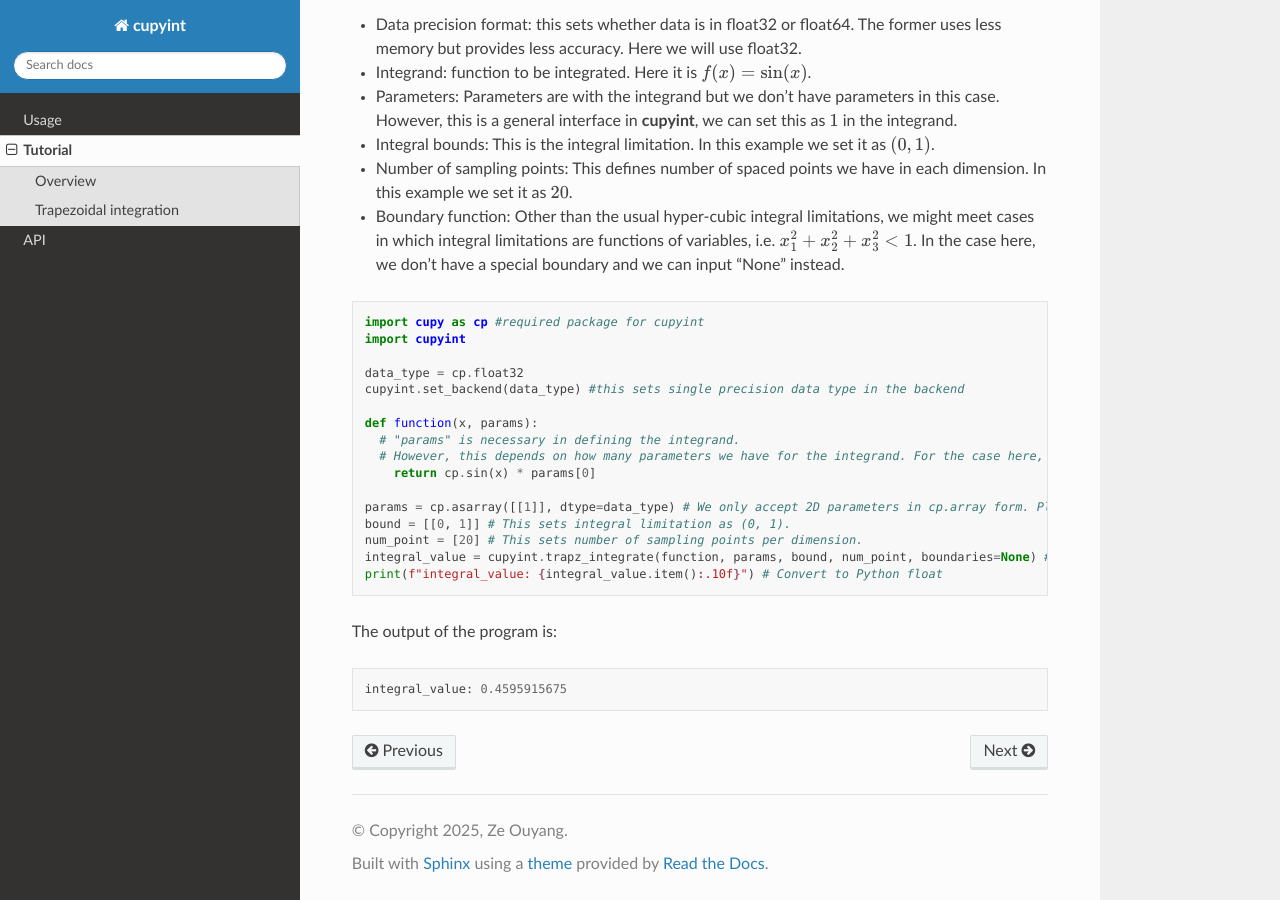
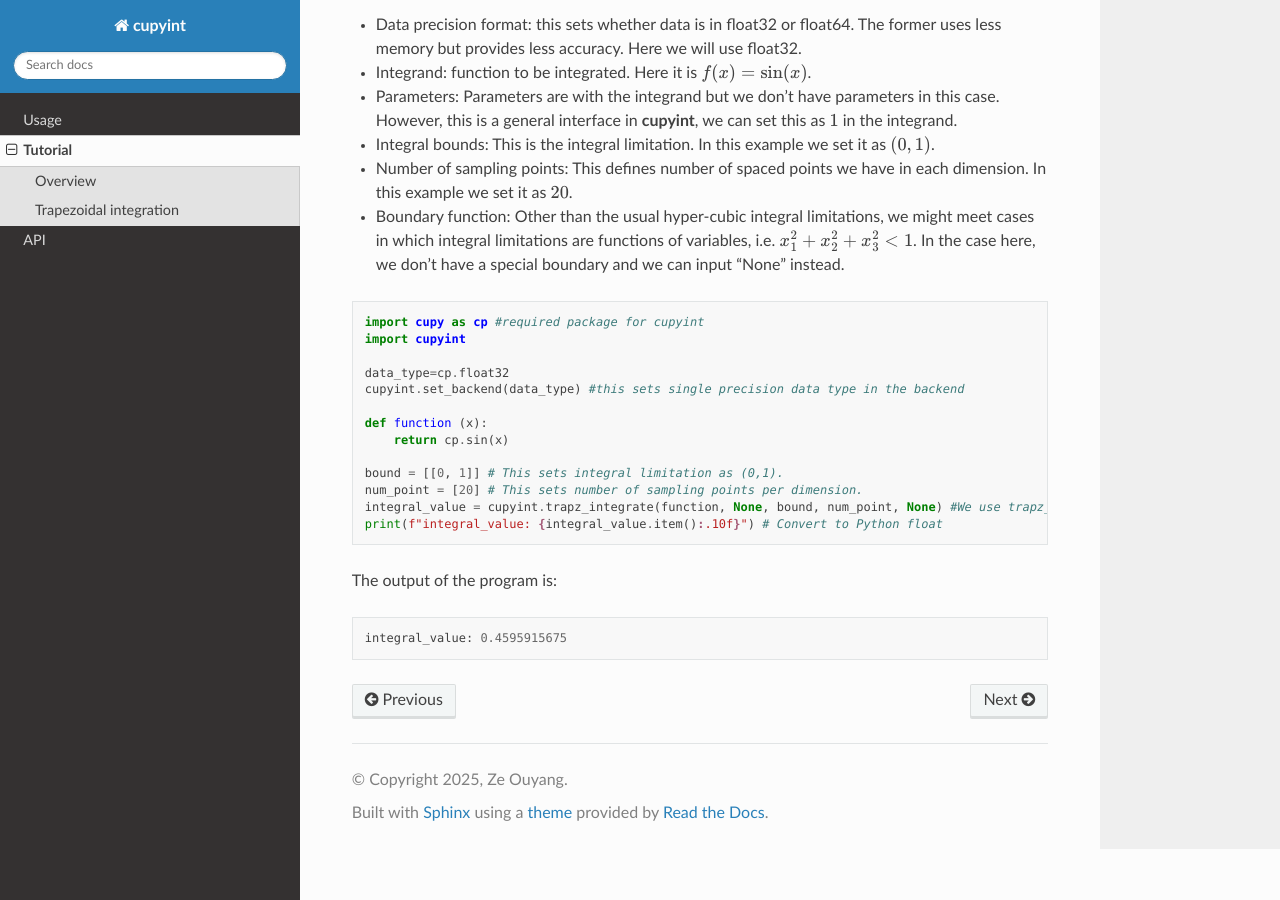
Before and after one commit to ze-ouyang/cupyint_doc, a Sphinx documentation site: the page built from docs/source/tutorial.rst, in a window 1280 px wide and 900 px high, scrolled down 1270 px. Built offline with Sphinx 7.4.7 and the Read the Docs theme 3.1.0, drawn with Linux system fonts in a browser that asks for light colours.

Commit message:
Update tutorial.rst

```diff
--- a/docs/source/tutorial.rst
+++ b/docs/source/tutorial.rst
@@ -52,18 +52,15 @@ Our first example is to integrate :math:`f(x)=\mathrm{sin}(x)` over :math:`(0,1)
   import cupy as cp #required package for cupyint
   import cupyint
 
-  data_type = cp.float32
+  data_type=cp.float32
   cupyint.set_backend(data_type) #this sets single precision data type in the backend
 
-  def function(x, params):
-    # "params" is necessary in defining the integrand.
-    # However, this depends on how many parameters we have for the integrand. For the case here, we will set "params" to 1 later.
-      return cp.sin(x) * params[0]
+  def function (x):
+      return cp.sin(x)
 
-  params = cp.asarray([[1]], dtype=data_type) # We only accept 2D parameters in cp.array form. Please pay special attention.
-  bound = [[0, 1]] # This sets integral limitation as (0, 1).
+  bound = [[0, 1]] # This sets integral limitation as (0,1).
   num_point = [20] # This sets number of sampling points per dimension.
-  integral_value = cupyint.trapz_integrate(function, params, bound, num_point, boundaries=None) #We use trapz_integrate function
+  integral_value = cupyint.trapz_integrate(function, None, bound, num_point, None) #We use trapz_integrate function
   print(f"integral_value: {integral_value.item():.10f}") # Convert to Python float
 
 The output of the program is:
```
